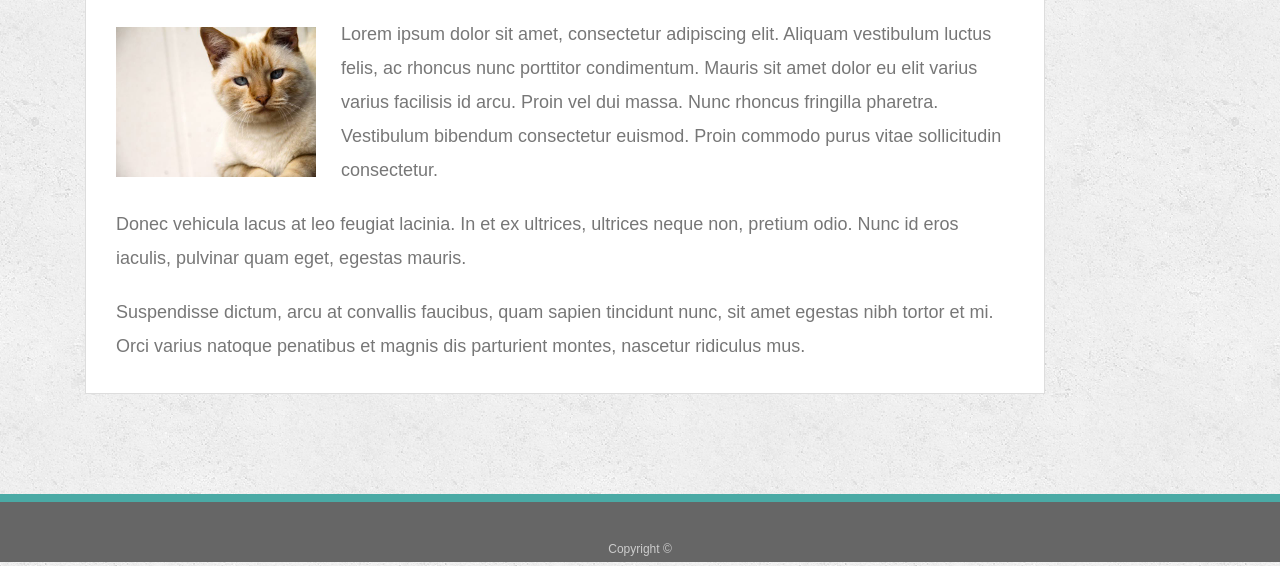
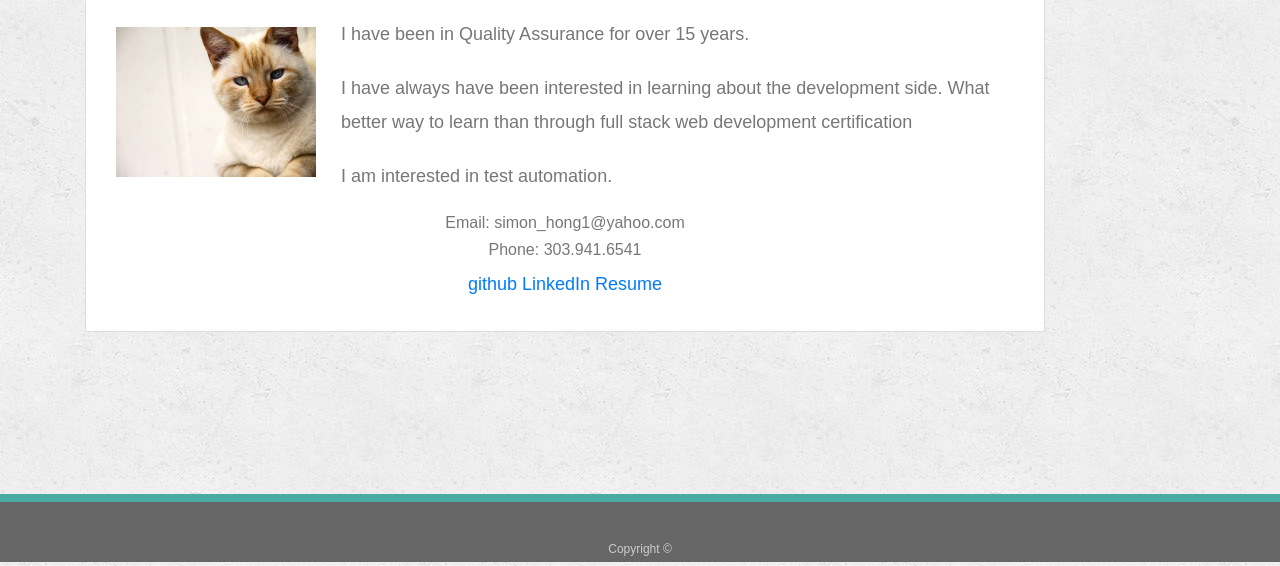
Before and after one commit to simonehong/Bootstrap-Portfolio, a plain HTML site: page index.html in a window 1280 px wide. Shown: the part 236-802 px from the top of the page. Drawn offline with nearby package versions, Linux system fonts and the light colour scheme.

Commit message:
updated bio and added links to projects.

```diff
--- a/assets/css/style.css
+++ b/assets/css/style.css
@@ -121,6 +121,12 @@ h3, h2 {
   margin: 0 0 40px;
   background: #ffffff;
   border: 1px solid #dddddd;
+
+}
+
+#contact {
+  position: relative;
+  text-align: center;
 }
 
 /* portfolio page */
--- a/index.html
+++ b/index.html
@@ -4,7 +4,8 @@
 <head>
     <meta charset="UTF-8">
     <title>Basic Portfolio</title>
-    <link rel="stylesheet" href="https://stackpath.bootstrapcdn.com/bootstrap/4.1.3/css/bootstrap.min.css" integrity="sha384-MCw98/SFnGE8fJT3GXwEOngsV7Zt27NXFoaoApmYm81iuXoPkFOJwJ8ERdknLPMO" crossorigin="anonymous">
+    <link rel="stylesheet" href="https://stackpath.bootstrapcdn.com/bootstrap/4.1.3/css/bootstrap.min.css" integrity="sha384-MCw98/SFnGE8fJT3GXwEOngsV7Zt27NXFoaoApmYm81iuXoPkFOJwJ8ERdknLPMO"
+        crossorigin="anonymous">
     <link rel="stylesheet" type="text/css" href="assets/css/style.css">
     <meta name="viewport" content="width=device-width, initial-scale=1.0">
 </head>
@@ -12,7 +13,7 @@
 <body>
     <header id="masthead">
         <div class="container">
-        <a href="index.html" id="logo">Your Name</a>
+            <a href="index.html" id="logo">Simon Hong</a>
             <nav class="navbar navbar-expand-lg">
                 <a href="index.html">About</a>
                 <a href="portfolio.html">Portfolio</a>
@@ -27,13 +28,29 @@
 
             <img src="assets/images/cat.jpg" class="auth-image" alt="Your Name" width="200" height="auto">
 
-              <p>Lorem ipsum dolor sit amet, consectetur adipiscing elit. Aliquam vestibulum luctus felis, ac rhoncus nunc porttitor condimentum. Mauris sit amet dolor eu elit varius varius facilisis id arcu. Proin vel dui massa. Nunc rhoncus fringilla pharetra. Vestibulum bibendum consectetur euismod. Proin commodo purus vitae sollicitudin consectetur.</p>
+            <p>I have been in Quality Assurance for over 15 years. </p>
 
-              <p>Donec vehicula lacus at leo feugiat lacinia. In et ex ultrices, ultrices neque non, pretium odio. Nunc id eros iaculis, pulvinar quam eget, egestas mauris.</p>
+            <p>I have always have been interested in learning about the development side. What better way to
+                learn than through full stack web development certification</p>
 
-              <p>Suspendisse dictum, arcu at convallis faucibus, quam sapien tincidunt nunc, sit amet egestas nibh tortor et mi. Orci varius natoque penatibus et magnis dis parturient montes, nascetur ridiculus mus.</p>
+            <p>I am interested in test automation.</p>
+
+            <div id="contact" class="container">
+                    <h6>Email: simon_hong1@yahoo.com</h6>
+                    <h6>Phone: 303.941.6541</h6>
+                </div>
+
+            <div id="contact">
+                <a href="https://github.com/simonehong">github</a>
+                <a href="https://www.linkedin.com/in/simon-hong-959a24/">LinkedIn</a>
+                <a href="assets/images/Simon_Hong.pdf" target="_blank">Resume</a>
+            </div>
 
         </section>
+
+
+
+
 
     </div>
 
```
Also changed, not shown: contact.html (+2 -1 lines), portfolio.html (+9 -12 lines), 1 other file. Lines whose indentation alone changed are shown as unchanged.
